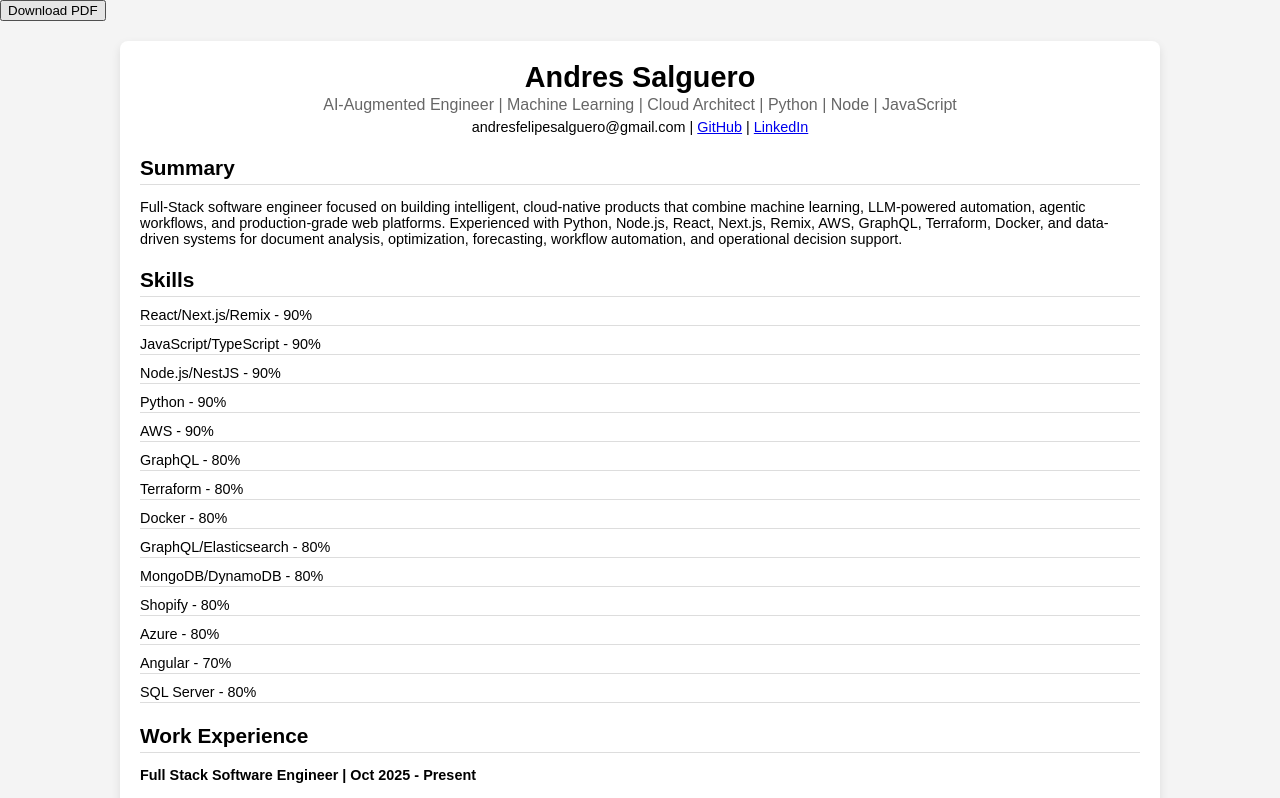
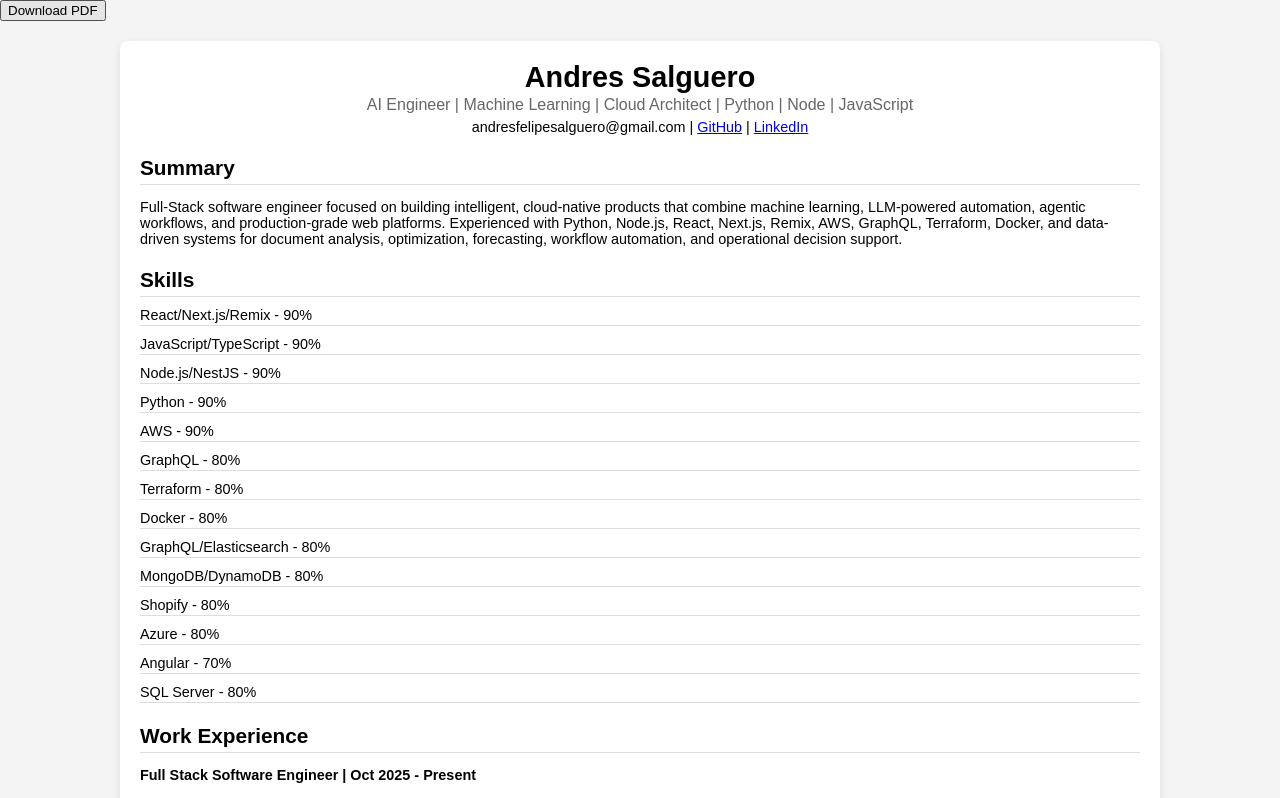
Before and after one commit to afscomercial/resume, a React (Vite) app: page / in a window 1280 px wide. Shown: the top 798 px of the page. Built offline with nearby package versions, Linux system fonts and the light colour scheme.

Commit message:
update title

```diff
--- a/src/data/resumeData.js
+++ b/src/data/resumeData.js
@@ -2,7 +2,7 @@ export const resumeData = {
   firstName: "Andres",
   lastName: "Salguero",
   jobTitle:
-    "AI-Augmented Engineer | Machine Learning | Cloud Architect | Python | Node | JavaScript",
+    "AI Engineer | Machine Learning | Cloud Architect | Python | Node | JavaScript",
   city: "",
   postalCode: "",
   country: "",
```
